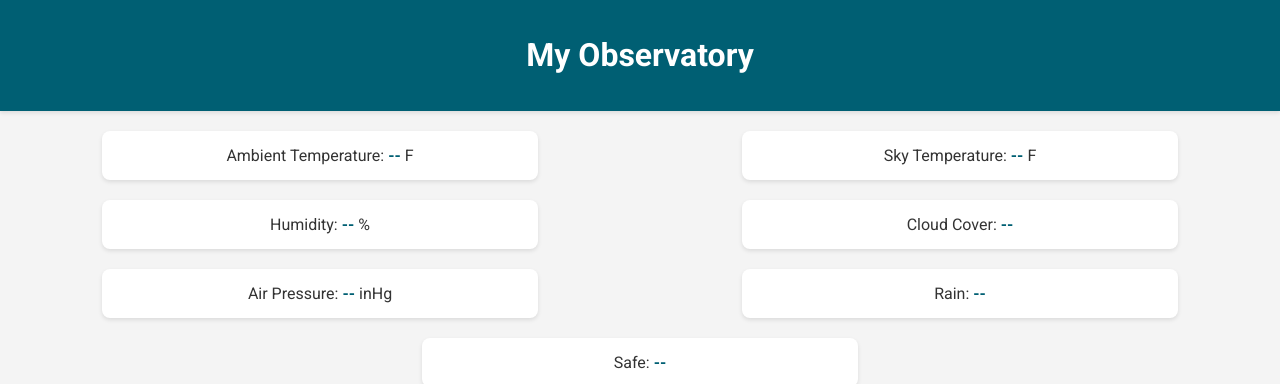
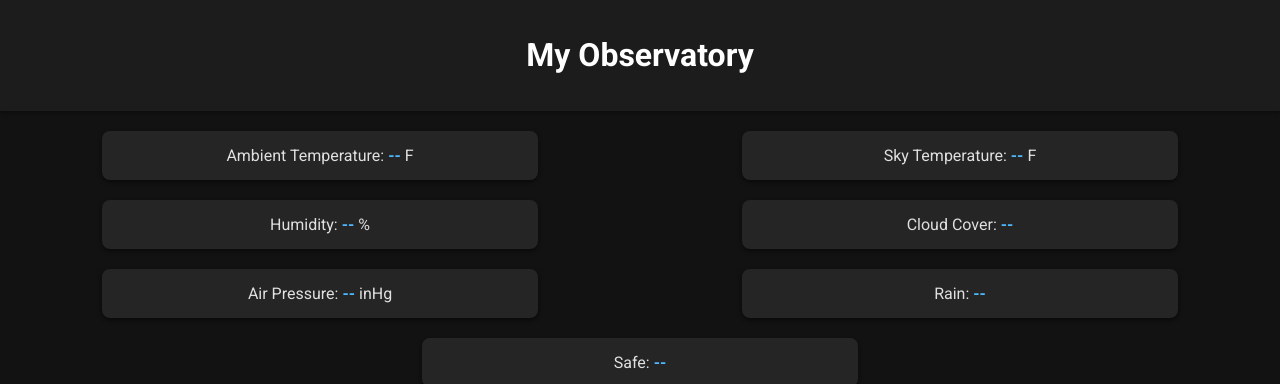
Before and after one commit to AustinM731/AlpacaSafetyMonitor, a Flask app: page / in a window 1280 px wide. Shown: the top 384 px of the page. Run offline with Flask 3, Linux system fonts and the light colour scheme; parts of the project's set-up code (start-up, migrations or seed data) failed here and were passed over; some libraries are stand-ins or nearby versions.

Commit message:
Change color to be less blinding.

```diff
--- a/WeatherStation/templates/frontend.html
+++ b/WeatherStation/templates/frontend.html
@@ -8,17 +8,17 @@
     <style>
         body {
             font-family: 'Roboto', sans-serif;
-            background-color: #f4f4f4;
-            color: #333;
+            background-color: #121212; /* Dark background for dark mode */
+            color: #e0e0e0; /* Light text for readability */
             margin: 0;
             padding: 0;
         }
         .header {
-            background-color: #005f73;
-            color: white;
+            background-color: #1c1c1c; /* Slightly lighter dark shade for the header */
+            color: #ffffff;
             padding: 15px 0;
             text-align: center;
-            box-shadow: 0 2px 4px rgba(0,0,0,0.1);
+            box-shadow: 0 2px 4px rgba(0,0,0,0.3); /* Darker shadow for depth */
         }
         .sensor-data {
             display: flex;
@@ -28,18 +28,18 @@
             padding: 10px 0;
         }
         .sensor-data div {
-            background-color: white;
+            background-color: #252525; /* Dark cards for sensors */
             border-radius: 8px;
-            box-shadow: 0 2px 4px rgba(0,0,0,0.1);
+            box-shadow: 0 2px 4px rgba(0,0,0,0.5); /* Stronger shadow for contrast */
             padding: 15px;
             margin: 10px;
             flex-basis: calc(33.333% - 20px);
             text-align: center;
-            color: #333;
+            color: #e0e0e0; /* Light text for readability */
         }
         .sensor-value {
             font-weight: bold;
-            color: #005f73;
+            color: #4db8ff; /* Bright color for key values */
         }
         @media (max-width: 600px) {
             .sensor-data {
@@ -57,7 +57,7 @@
             margin: auto;
         }
         a {
-            color: #4da6ff;
+            color: #4da6ff; /* Bright link color for contrast */
         }
     </style>
 </head>
```
